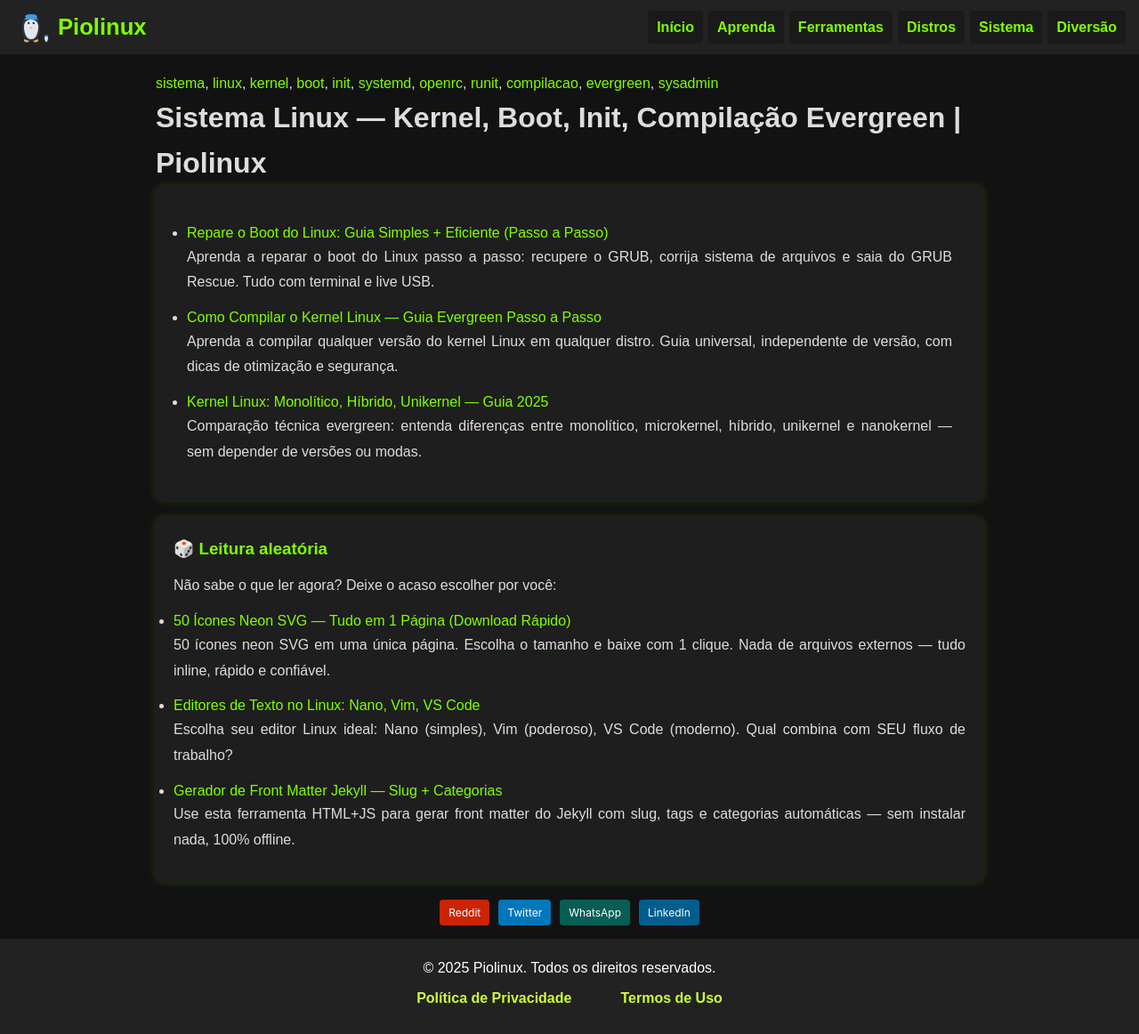
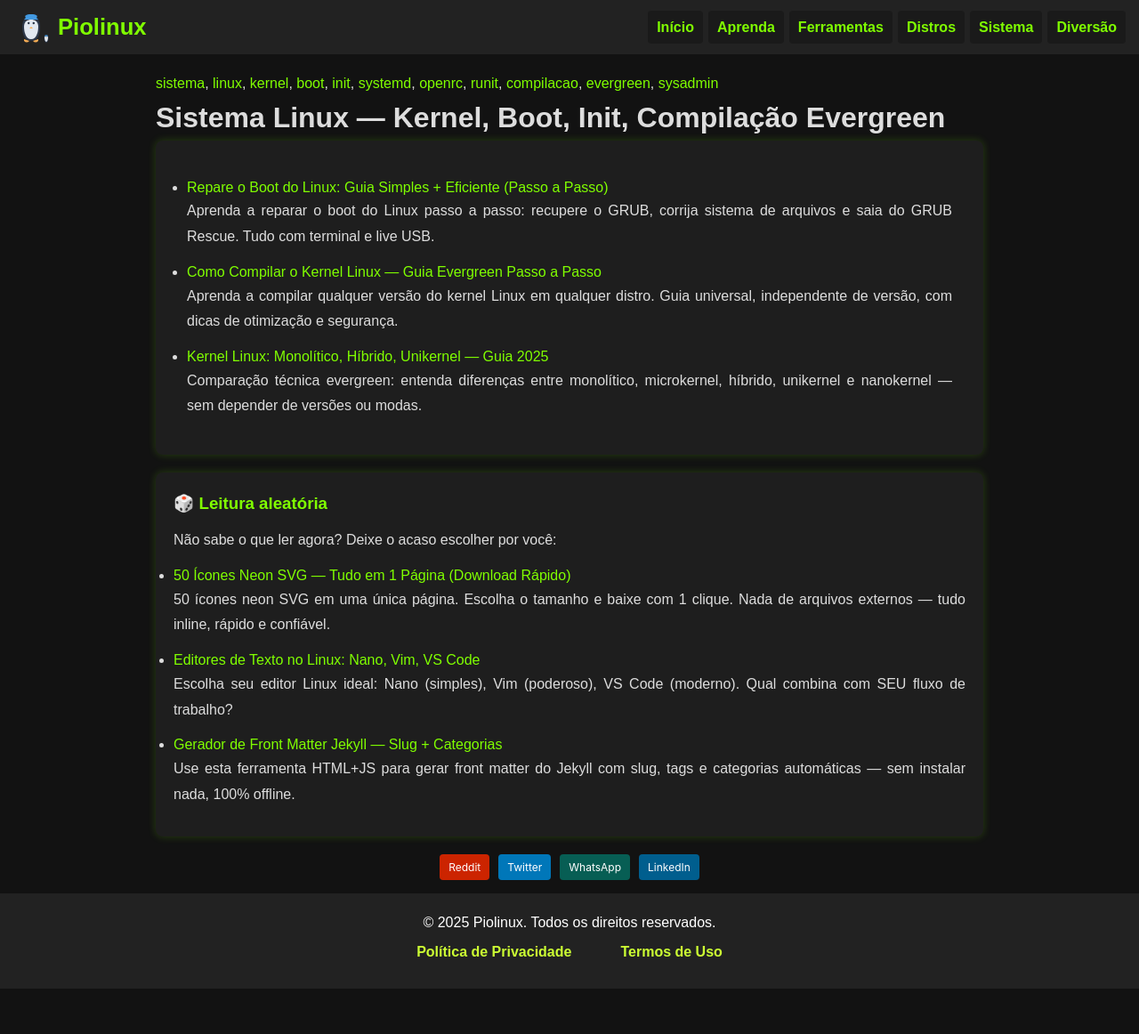
Before and after one commit to Piolinux/piolinux-site, a Jekyll site: the page built from sistema/index.html, in a window 1280 px wide. Shown: the whole page at 89% size. Built offline with Jekyll 4.4.1, drawn with Linux system fonts in a browser that asks for light colours; after the commit the page ends 1111 px from its top, so only the background shows below that.

Commit message:
Update index.html

```diff
--- a/sistema/index.html
+++ b/sistema/index.html
@@ -7,7 +7,7 @@ tags: [sistema, linux, kernel, boot, init, systemd, openrc, runit, compilacao, e
 ---
 
 
-<h1>Sistema Linux — Kernel, Boot, Init, Compilação Evergreen | Piolinux</h1>
+<h1>Sistema Linux — Kernel, Boot, Init, Compilação Evergreen</h1>
 
 
 <section>
```
